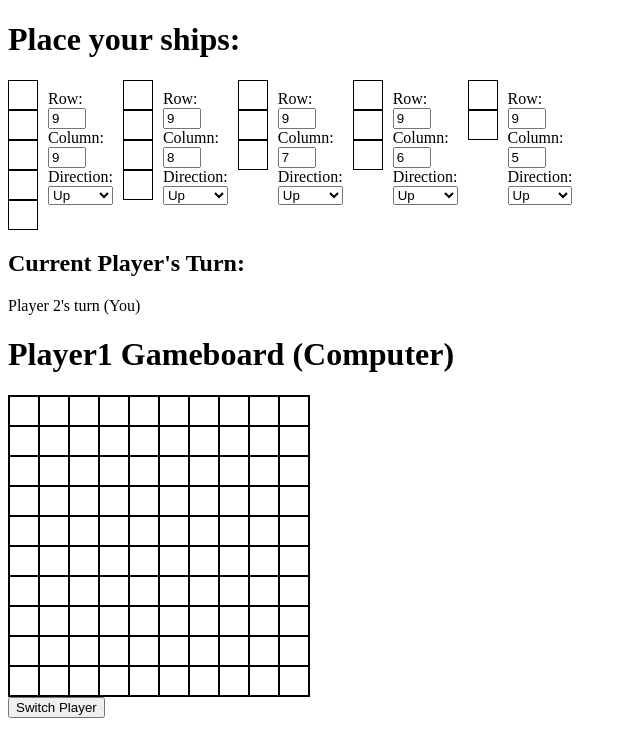
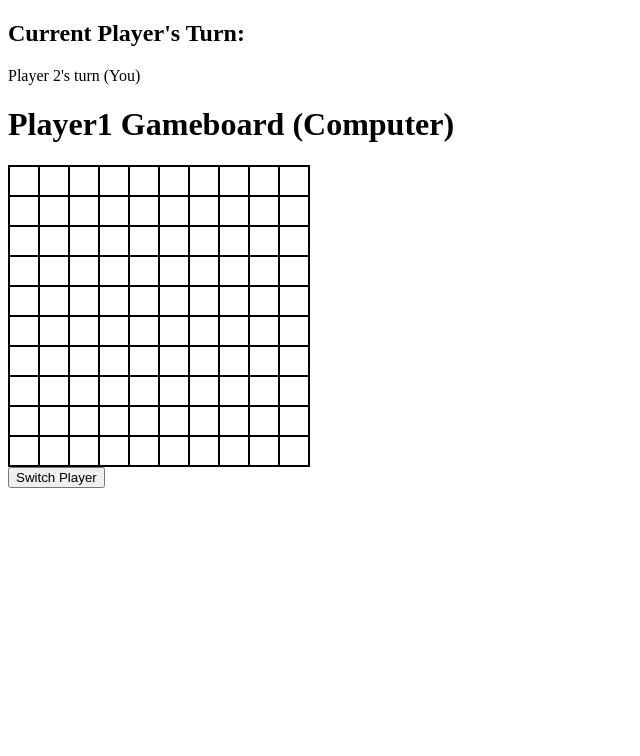
Before and after one commit to reneexie01/odin-battleship, a website built with webpack: page src/index.html in a window 1280 px wide. Both pictures are taken after a click on the button "Start Game". Shown: the whole page, without its empty margins (0-640 px from the left). Built offline with nearby package versions, Linux system fonts and the light colour scheme.

Commit message:
Added validation to ensure ships inputted do not overlap

```diff
--- a/src/gameboard.js
+++ b/src/gameboard.js
@@ -26,13 +26,6 @@ const Gameboard = (carrierCoordinates, battleshipCoordinates, cruiserCoordinates
             fleetStatusChecker(); // Notes: Checks if all ships in the fleet are sunk
         },
         fleetStatus: true,
-        coordinates: { // TODO: Eventually take these coordinates and input them into the Ship function for each ship. Index0 is row index1 is column index2 is direction.
-            carrier: [carrierCoordinates[0], carrierCoordinates[1], carrierCoordinates[2]],
-            battleship: [battleshipCoordinates[0], battleshipCoordinates[1], battleshipCoordinates[2]],
-            cruiser: [cruiserCoordinates[0], cruiserCoordinates[1], cruiserCoordinates[2]],
-            submarine: [submarineCoordinates[0], submarineCoordinates[1], submarineCoordinates[2]],
-            destroyer: [destroyerCoordinates[0], destroyerCoordinates[1], destroyerCoordinates[2]],
-        }
      }
 
     for (let i = 0; i < num; i++) {
@@ -61,11 +54,11 @@ const Gameboard = (carrierCoordinates, battleshipCoordinates, cruiserCoordinates
         }
     }
 
-    const carrier = Ship('carrier', 5, [carrierCoordinates[0], carrierCoordinates[1]], carrierCoordinates[2]);
-    const battleship = Ship('battleship', 4, [battleshipCoordinates[0], battleshipCoordinates[1]], battleshipCoordinates[2]);
-    const cruiser = Ship('cruiser', 3, [cruiserCoordinates[0], cruiserCoordinates[1]], cruiserCoordinates[2]);
-    const submarine = Ship('submarine', 3, [submarineCoordinates[0], submarineCoordinates[1]], submarineCoordinates[2]);
-    const destroyer = Ship('destroyer', 2, [destroyerCoordinates[0], destroyerCoordinates[1]], destroyerCoordinates[2]);
+    const carrier = Ship('carrier', 5, carrierCoordinates.coordinates, carrierCoordinates.direction);
+    const battleship = Ship('battleship', 4, battleshipCoordinates.coordinates, battleshipCoordinates.direction);
+    const cruiser = Ship('cruiser', 3, cruiserCoordinates.coordinates, cruiserCoordinates.direction);
+    const submarine = Ship('submarine', 3, submarineCoordinates.coordinates, submarineCoordinates.direction);
+    const destroyer = Ship('destroyer', 2, destroyerCoordinates.coordinates, destroyerCoordinates.direction);
 
     gameboard.playerFleet = [
         carrier,
--- a/src/index.html
+++ b/src/index.html
@@ -14,9 +14,9 @@
             <div class="player1-carrier"></div>
             <div class="coordinate-submission">
                 <label for="carrier-row">Row:</label>
-                <input type="text" id="carrier-row" value="9">
+                <input type="number" id="carrier-row" value=9>
                 <label for="carrier-column">Column:</label>
-                <input type="text" id="carrier-column" value="9">
+                <input type="number" id="carrier-column" value=9>
                 <label for="carrier-direction">Direction:</label>
                 <select name="directions" id="carrier-direction">
                     <option value="left">Left</option>
@@ -28,9 +28,9 @@
             <div class="player1-battleship"></div>
             <div class="coordinate-submission">
                 <label for="battleship-row">Row:</label>
-                <input type="text" id="battleship-row" value="9">
+                <input type="number" id="battleship-row" value=9>
                 <label for="battleship-column">Column:</label>
-                <input type="text" id="battleship-column" value="8">
+                <input type="number" id="battleship-column" value=8>
                 <label for="battleship-direction">Direction:</label>
                 <select name="directions" id="battleship-direction">
                     <option value="left">Left</option>
@@ -42,9 +42,9 @@
             <div class="player1-cruiser"></div>
             <div class="coordinate-submission">
                 <label for="cruiser-row">Row:</label>
-                <input type="text" id="cruiser-row" value="9">
+                <input type="number" id="cruiser-row" value=9>
                 <label for="cruiser-column">Column:</label>
-                <input type="text" id="cruiser-column" value="7">
+                <input type="number" id="cruiser-column" value=7>
                 <label for="cruiser-direction">Direction:</label>
                 <select name="directions" id="cruiser-direction">
                     <option value="left">Left</option>
@@ -56,9 +56,9 @@
             <div class="player1-submarine"></div>
             <div class="coordinate-submission">
                 <label for="submarine-row">Row:</label>
-                <input type="text" id="submarine-row" value="9">
+                <input type="number" id="submarine-row" value=9>
                 <label for="submarine-column">Column:</label>
-                <input type="text" id="submarine-column" value="6">
+                <input type="number" id="submarine-column" value=6>
                 <label for="submarine-direction">Direction:</label>
                 <select name="directions" id="submarine-direction">
                     <option value="left">Left</option>
@@ -70,9 +70,9 @@
             <div class="player1-destroyer"></div>
             <div class="coordinate-submission">
                 <label for="destroyer-row">Row:</label>
-                <input type="text" id="destroyer-row" value="9">
+                <input type="number" id="destroyer-row" value=9>
                 <label for="destroyer-column">Column:</label>
-                <input type="text" id="destroyer-column" value="5">
+                <input type="number" id="destroyer-column" value=5>
                 <label for="destroyer-direction">Direction:</label>
                 <select name="directions" id="destroyer-direction">
                     <option value="left">Left</option>
--- a/src/index.js
+++ b/src/index.js
@@ -2,6 +2,7 @@ import "./styles.css";
 import { Player } from "./player.js";
 import { DomManager } from "./domManager.js";
 import { ComputerPlayer } from "./player-1-computer.js";
+import { coordinates } from "./ships.js";
 
 const domManager = DomManager();
 
@@ -50,6 +51,8 @@ const errorCoordinatesExceed = document.querySelector('.submission-error-coordin
 const errorCoordinatesOverlapping = document.querySelector('.submission-error-coordinates-overlapping');
 const switchPlayerButton = document.querySelector('.switch-player');
 
+const pregamePlacement = document.querySelector('.pre-game-container');
+
 let player1;
 let player2;
 
@@ -69,33 +72,48 @@ domManager.createGameboard(player2Gameboard, 'player2');
 function startGame() {
     startGameButton.addEventListener('click', () => {
 
-        // TODO: Validation for two ships in the same coordinates/overlapping
-        const carrierCoordinates = [carrierRow.value, carrierColumn.value, carrierDirection.value];
-        const battleshipCoordinates = [battleshipRow.value, battleshipColumn.value, battleshipDirection.value];
-        const cruiserCoordinates = [cruiserRow.value, cruiserColumn.value, cruiserDirection.value];
-        const submarineCoordinates = [submarineRow.value, submarineColumn.value, submarineDirection.value];
-        const destroyerCoordinates = [destroyerRow.value, destroyerColumn.value, destroyerDirection.value];
+        const carrierCoordinates = { coordinates: [Number(carrierRow.value), Number(carrierColumn.value)], direction: carrierDirection.value };
+        const battleshipCoordinates = { coordinates: [Number(battleshipRow.value), Number(battleshipColumn.value)], direction: battleshipDirection.value };
+        const cruiserCoordinates = { coordinates: [Number(cruiserRow.value), Number(cruiserColumn.value)], direction: cruiserDirection.value };
+        const submarineCoordinates = { coordinates: [Number(submarineRow.value), Number(submarineColumn.value)], direction: submarineDirection.value };
+        const destroyerCoordinates = { coordinates: [Number(destroyerRow.value), Number(destroyerColumn.value)], direction: destroyerDirection.value };
 
-        if (
-            carrierCoordinates[0] < 0 || carrierCoordinates[0] > 9 ||
-            carrierCoordinates[1] < 0 || carrierCoordinates[1] > 9 ||
-            battleshipCoordinates[0] < 0 || battleshipCoordinates[0] > 9 ||
-            battleshipCoordinates[1] < 0 || battleshipCoordinates[1] > 9 ||
-            cruiserCoordinates[0] < 0 || cruiserCoordinates[0] > 9 ||
-            cruiserCoordinates[1] < 0 || cruiserCoordinates[1] > 9 ||
-            submarineCoordinates[0] < 0 || submarineCoordinates[0] > 9 ||
-            submarineCoordinates[1] < 0 || submarineCoordinates[1] > 9 ||
-            destroyerCoordinates[0] < 0 || destroyerCoordinates[0] > 9 ||
-            destroyerCoordinates[1] < 0 || destroyerCoordinates[1] > 9
+        // Validates that coordinates and directions inputted do not result in ships overlapping
+        const preCalculatedCoordinates = [];
+        preCalculatedCoordinates.push(coordinates(carrierCoordinates.coordinates, 5, carrierCoordinates.direction));
+        preCalculatedCoordinates.push(coordinates(battleshipCoordinates.coordinates, 4, battleshipCoordinates.direction));
+        preCalculatedCoordinates.push(coordinates(cruiserCoordinates.coordinates, 4, cruiserCoordinates.direction));
+        preCalculatedCoordinates.push(coordinates(submarineCoordinates.coordinates, 3, submarineCoordinates.direction));
+        preCalculatedCoordinates.push(coordinates(destroyerCoordinates.coordinates, 2, destroyerCoordinates.direction));
+
+        const flattenedArray = preCalculatedCoordinates.flat();
+        const newArray = [];
+        flattenedArray.forEach((array) => newArray.push(JSON.stringify(array)))
+        const duplicates = newArray.filter((item, index) => newArray.indexOf(item) !== index);
+
+        if ( // Validates all coordinates are within border boundaries
+            carrierCoordinates.coordinates[0] < 0 || carrierCoordinates.coordinates[0] > 9 ||
+            carrierCoordinates.coordinates[1] < 0 || carrierCoordinates.coordinates[1] > 9 ||
+            battleshipCoordinates.coordinates[0] < 0 || battleshipCoordinates.coordinates[0] > 9 ||
+            battleshipCoordinates.coordinates[1] < 0 || battleshipCoordinates.coordinates[1] > 9 ||
+            cruiserCoordinates.coordinates[0] < 0 || cruiserCoordinates.coordinates[0] > 9 ||
+            cruiserCoordinates.coordinates[1] < 0 || cruiserCoordinates.coordinates[1] > 9 ||
+            submarineCoordinates.coordinates[0] < 0 || submarineCoordinates.coordinates[0] > 9 ||
+            submarineCoordinates.coordinates[1] < 0 || submarineCoordinates.coordinates[1] > 9 ||
+            destroyerCoordinates.coordinates[0] < 0 || destroyerCoordinates.coordinates[0] > 9 ||
+            destroyerCoordinates.coordinates[1] < 0 || destroyerCoordinates.coordinates[1] > 9
         ) {
             errorCoordinatesExceed.classList.remove('hidden');
             return;
+        } else if (duplicates.length !== 0) {
+            errorCoordinatesOverlapping.classList.remove('hidden');
         } else {
+
             player1 = Player('player1', carrierCoordinates, battleshipCoordinates, cruiserCoordinates, submarineCoordinates, destroyerCoordinates);
             player2 = Player('player2', carrierCoordinates, battleshipCoordinates, cruiserCoordinates, submarineCoordinates, destroyerCoordinates); // TODO: Need to generate this randomly for computer
             console.log(player1);
 
-            errorCoordinatesExceed.classList.add('hidden');
+            pregamePlacement.classList.add('hidden');
 
             startGameButton.classList.add('hidden');
             playerTurnAnnouncement.classList.remove('hidden');
--- a/src/ships.js
+++ b/src/ships.js
@@ -1,5 +1,5 @@
 import { toolsManager } from "./tools.js";
-export { Ship };
+export { Ship, coordinates };
 
 const Ship = (name, length, [row, column], direction) => {
     let hits = 0;
```
Also changed, not shown: dist/bundle.js, dist/index.html.
